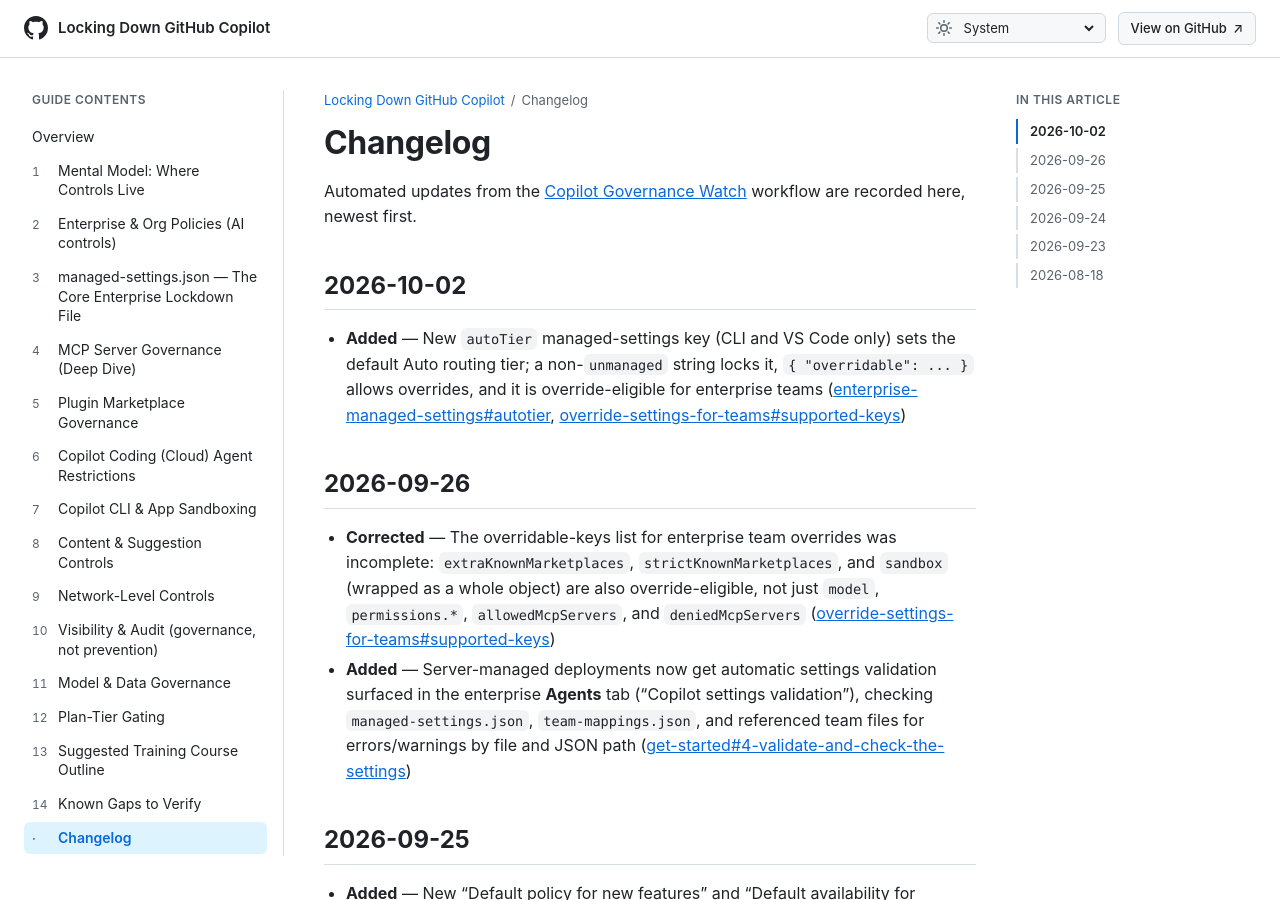
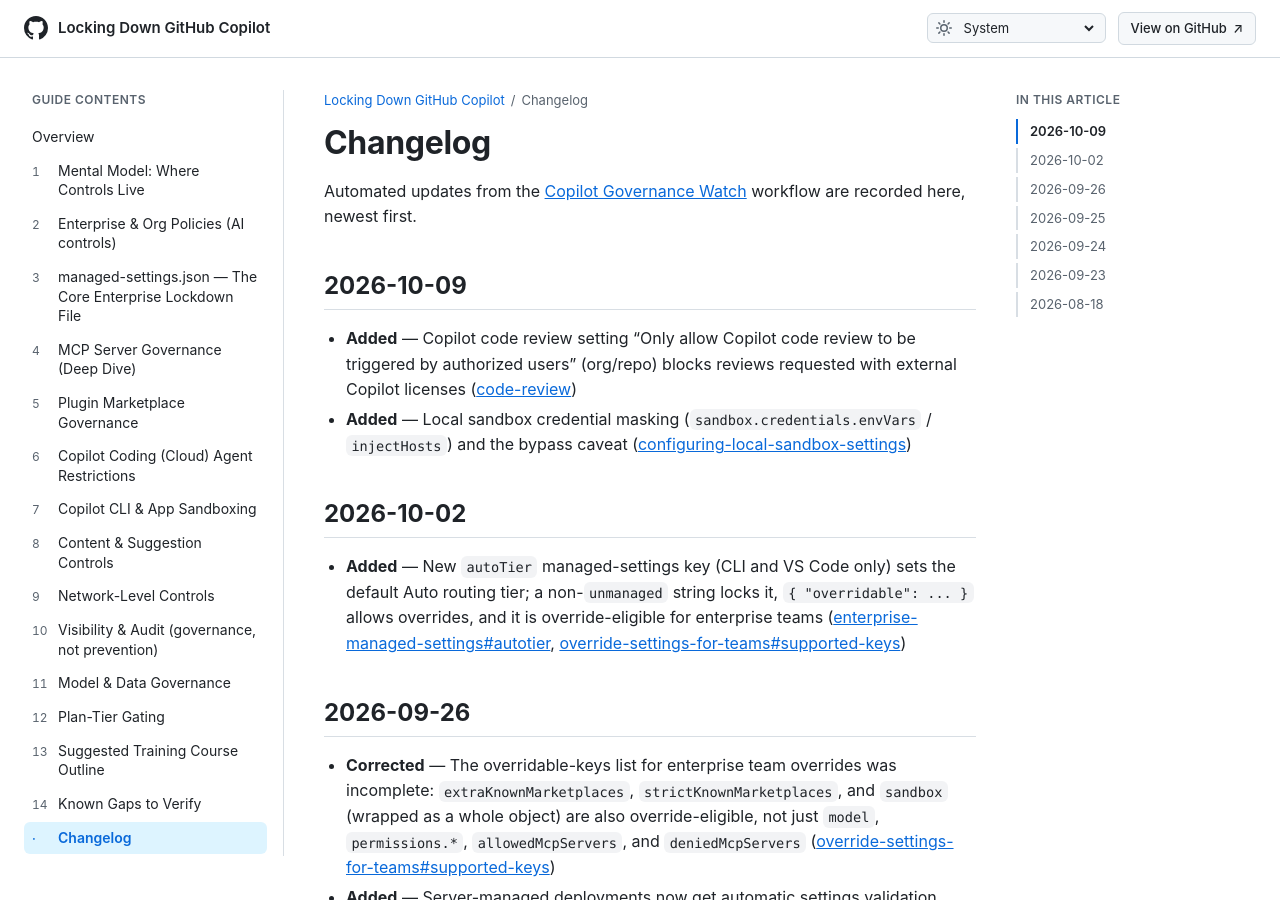
Before and after one commit to beardofedu/copilot-governance-training, a Jekyll site: the page built from docs/CHANGELOG.md, in a window 1280 px wide and 900 px high. Built offline with Jekyll 4.4.1, drawn with Linux system fonts in a browser that asks for light colours.

Commit message:
Governance watch 2026-10-09
Co-authored-by: Copilot <223556219+Copilot@users.noreply.github.com>

```diff
--- a/docs/sections/cli-sandboxing.md
+++ b/docs/sections/cli-sandboxing.md
@@ -13,4 +13,5 @@ Doc: [Administering Copilot CLI for your enterprise](https://docs.github.com/en/
 - `permissions.disableBypassPermissionsMode`: kills "YOLO"/bypass-all mode.
 - **Corrected:** the `sandbox` managed-settings key is no longer CLI-only. It now also enforces on the **GitHub Copilot app (public preview)**, on top of Copilot CLI — minimum restrictions on command execution, filesystem/network access, credentials, local MCP/LSP servers — cumulative-restrictive across MDM/server/file/user layers (see section 2 precedence exception and the full sub-property list there) ([enterprise-managed-settings#sandbox](https://docs.github.com/en/copilot/reference/enterprise-administrators/enterprise-managed-settings#sandbox)).
 - In app sessions, the embedded runtime enforces the *complete* effective managed `sandbox` object, including properties not shown in the app's own project settings UI — the app only displays the user's project settings, not per-setting managed locks.
+- **Masked environment variables (local sandbox):** users can mask extra env vars via the `/sandbox` **Credentials** tab or `sandbox.credentials.envVars` (each with non-empty `injectHosts`); sandboxed processes get placeholders and a local proxy injects real values only into HTTPS request headers to those hosts. Git/`gh` auth use this automatically. Adding an inject host does not grant network access, and an approved sandbox bypass runs the command with real secrets and no masking ([configuring-local-sandbox-settings#masking-environment-variables](https://docs.github.com/en/copilot/how-tos/cloud-and-local-sandboxes/configuring-local-sandbox-settings#masking-environment-variables), [using-local-sandboxing](https://docs.github.com/en/copilot/how-tos/cloud-and-local-sandboxes/using-local-sandboxing)).
 - Model selection in CLI is capped to whatever models are enterprise-enabled; custom model API keys can be supplied by admins.
--- a/docs/sections/enterprise-org-policies.md
+++ b/docs/sections/enterprise-org-policies.md
@@ -16,6 +16,7 @@ Confirmed named policies ([policy-conflicts](https://docs.github.com/en/copilot/
 - Copilot Chat in the IDE / Chat agent mode / Chat in GitHub Mobile
 - "Copilot can search the web"
 - Copilot code review (+ sub-policy: allow unlicensed members to use code review on GitHub.com)
+- Copilot code review — **"Only allow Copilot code review to be triggered by authorized users"** (org or repo setting, not an enterprise policy): blocks reviews requested with an *external* Copilot license (e.g. personal or another org's). Org-level enablement can't be turned off by repo admins; rulesets-configured automatic reviews still run ([code-review#reviews-requested-with-an-external-copilot-license](https://docs.github.com/en/copilot/concepts/agents/code-review#reviews-requested-with-an-external-copilot-license), [configure-code-review](https://docs.github.com/en/copilot/how-tos/copilot-on-github/set-up-copilot/configure-code-review))
 - Suggestions matching public code (privacy)
 - Semantic indexing for non-GitHub repos
 - Copilot Metrics API access
```
Also changed, not shown: docs/CHANGELOG.md.
